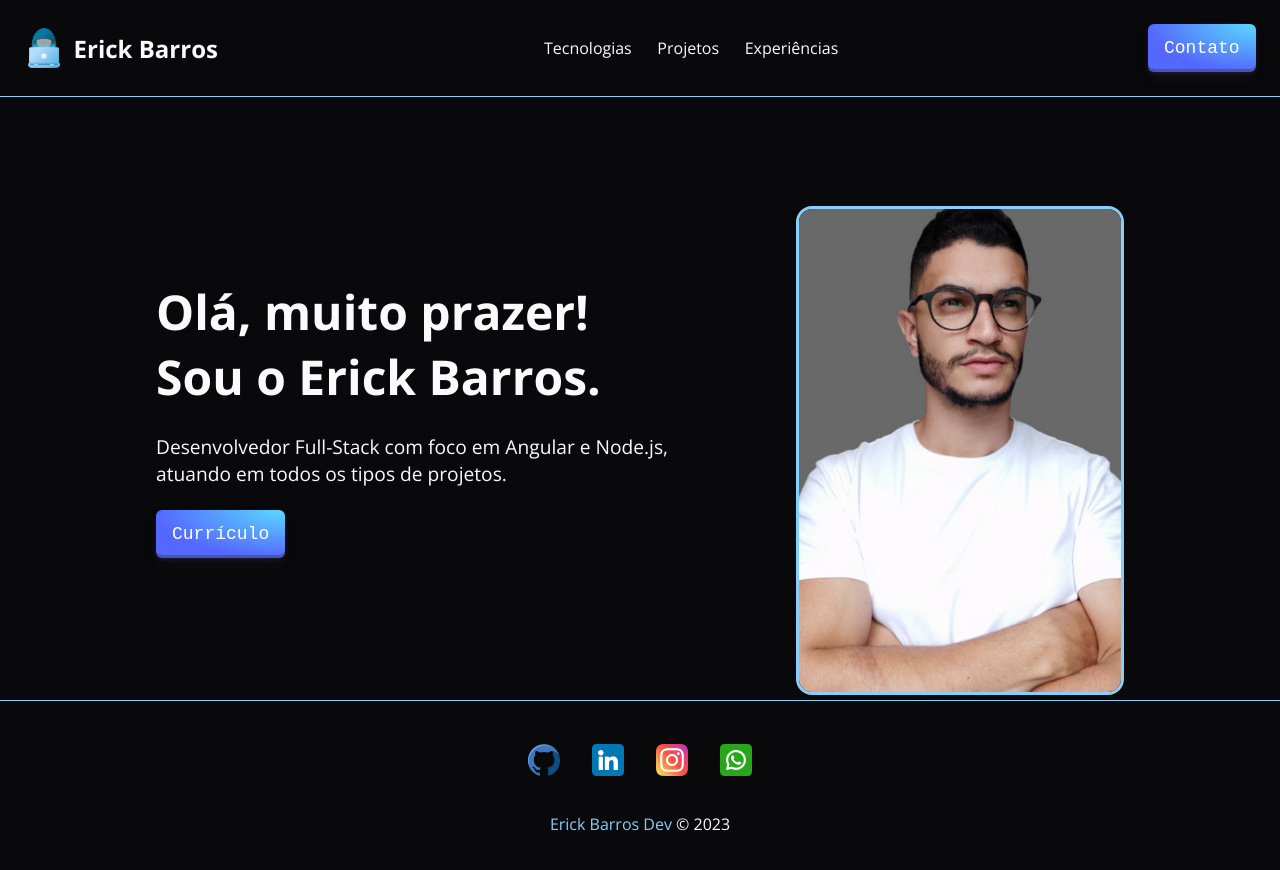
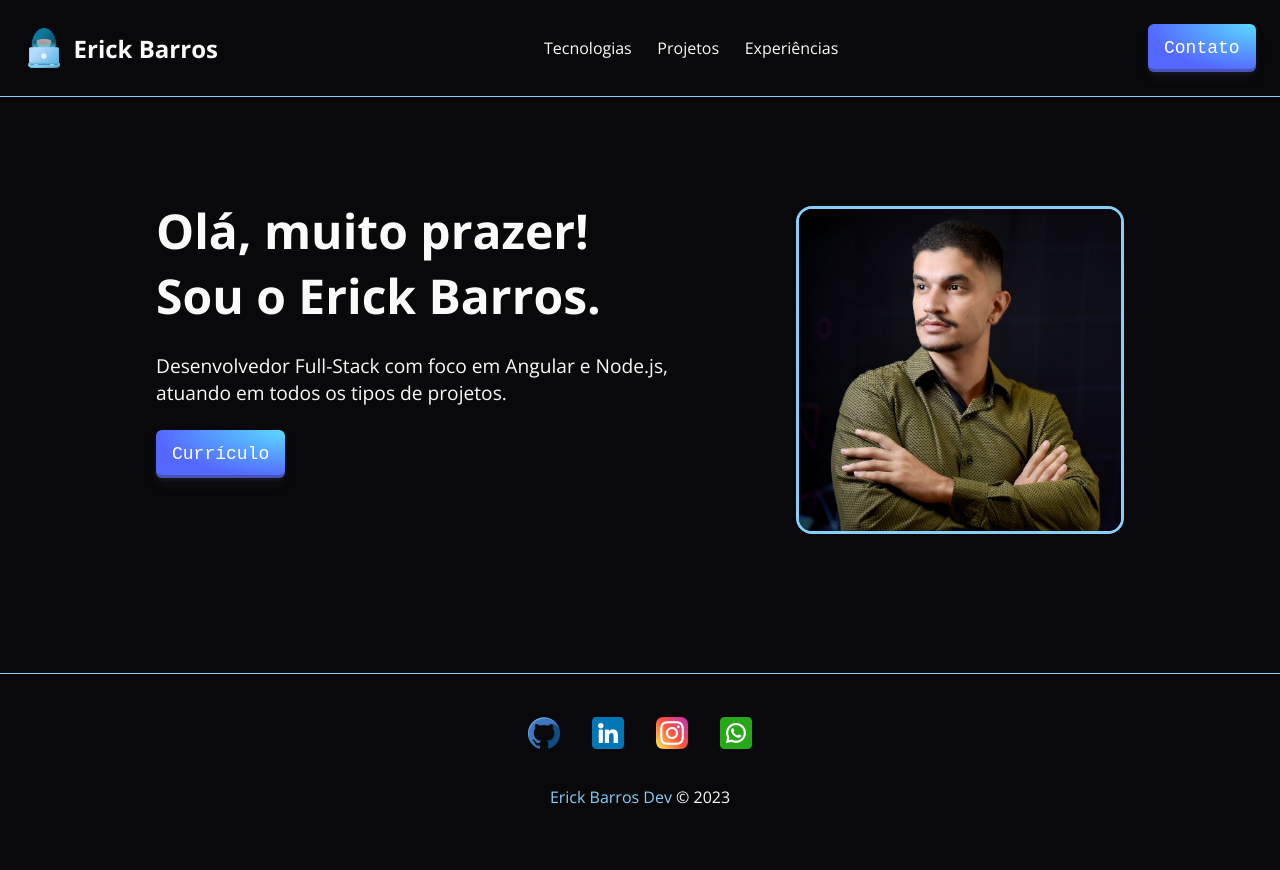
Before and after one commit to erickbarrosr/professional-portfolio-frontend, an Angular app: page / in a window 1280 px wide. Shown: the top 870 px of the page. Built offline with nearby package versions, Linux system fonts and the light colour scheme.

Commit message:
refactor(home.component.html): changed profile image

```diff
--- a/src/app/components/pages/home/home.component.html
+++ b/src/app/components/pages/home/home.component.html
@@ -7,6 +7,6 @@
     </a>
   </div>
   <div class="profile">
-    <img src="/assets/perfil.png" alt="My Profile">
+    <img src="/assets/perfil2.png" alt="My Profile">
   </div>
 </div>
```
Also changed, not shown: src/assets/perfil2.png (added).
